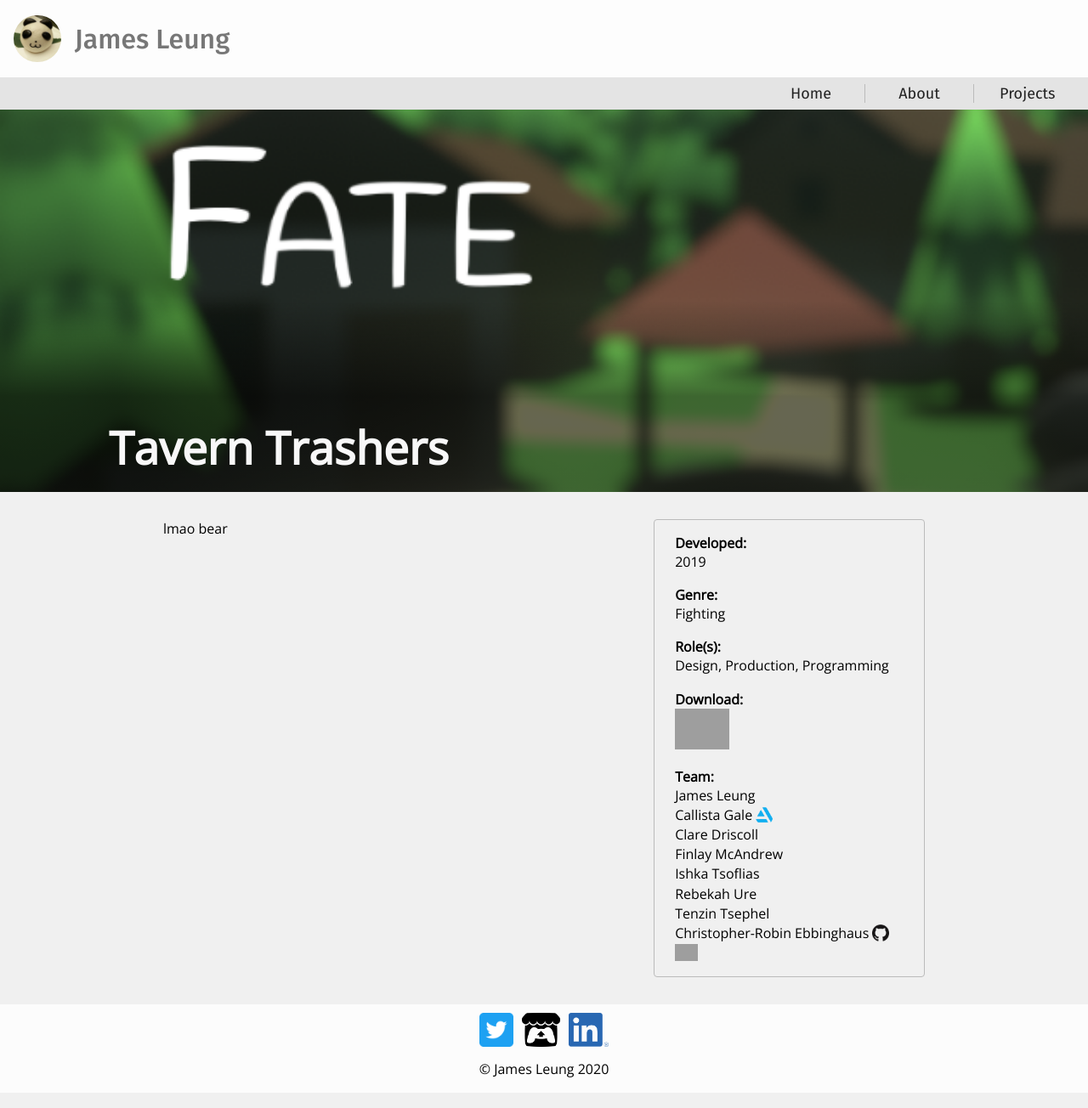
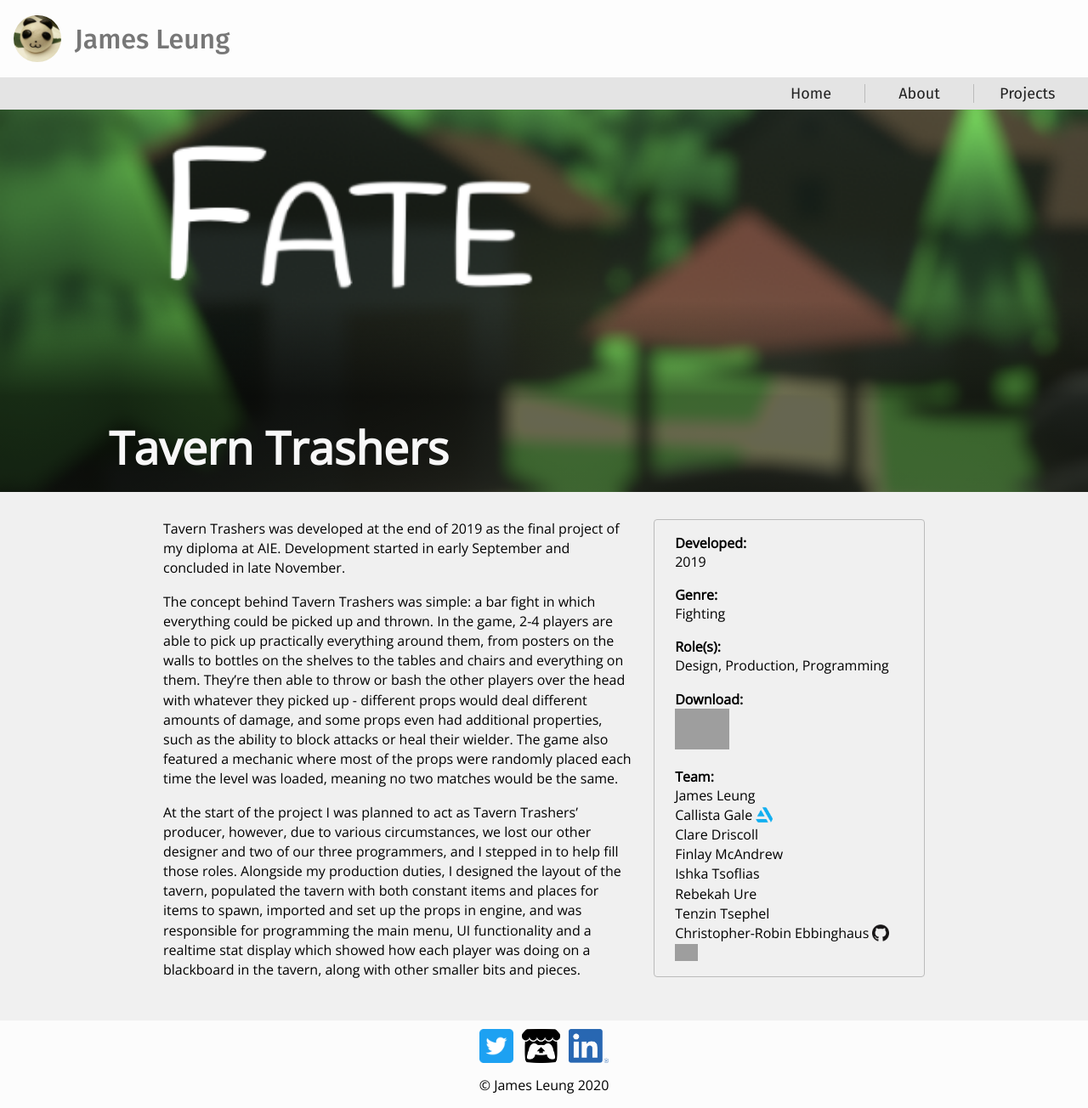
Before and after one commit to GhostEntity12/ghostentity12.github.io, a Jekyll site: the page built from projects/tavern-trashers.md, in a window 1280 px wide. Shown: the whole page at 85% size. Built offline with Jekyll 4.4.1, drawn with Linux system fonts in a browser that asks for light colours; grey boxes are pictures that could not be loaded.

Commit message:
Added summary of Tavern Trashers
Begun summary of Monday Riot and Motherduck, added Johnny's website

```diff
--- a/_data/people.yml
+++ b/_data/people.yml
@@ -7,6 +7,7 @@
 
   - Name: Johnny Kwong
     Twitter: https://twitter.com/tokshi_/
+    Website: https://sites.google.com/view/johnnykwong/home
 
   - Name: Marcus Steele
     Twitter: https://twitter.com/MarcusGameDesi1
--- a/_includes/projectinfo.html
+++ b/_includes/projectinfo.html
@@ -13,7 +13,7 @@
 	</p>
 	<h4>Download:</h4>
 	{% unless page.downloadlinks %}
-	<p>Download unavailable.</p>
+	<p>Download unavailable</p>
 	{% endunless %}
 
 	{% for link in page.downloadlinks %}
--- a/projects/tavern-trashers.md
+++ b/projects/tavern-trashers.md
@@ -19,4 +19,8 @@ team:
   - Ishka Tsoflias
 ---
 
-lmao bear
+Tavern Trashers was developed at the end of 2019 as the final project of my diploma at AIE. Development started in early September and concluded in late November.
+
+The concept behind Tavern Trashers was simple: a bar fight in which everything could be picked up and thrown. In the game, 2-4 players are able to pick up practically everything around them, from posters on the walls to bottles on the shelves to the tables and chairs and everything on them. They're then able to throw or bash the other players over the head with whatever they picked up - different props would deal different amounts of damage, and some props even had additional properties, such as the ability to block attacks or heal their wielder. The game also featured a mechanic where most of the props were randomly placed each time the level was loaded, meaning no two matches would be the same.
+
+At the start of the project I was planned to act as Tavern Trashers' producer, however, due to various circumstances, we lost our other designer and two of our three programmers, and I stepped in to help fill those roles. Alongside my production duties, I designed the layout of the tavern, populated the tavern with both constant items and places for items to spawn, imported and set up the props in engine, and was responsible for programming the main menu, UI functionality and a realtime stat display which showed how each player was doing on a blackboard in the tavern, along with other smaller bits and pieces.
```
Also changed, not shown: projects/monday-riot.md (+2 -0 lines), projects/motherduck.md (+3 -1 lines).
